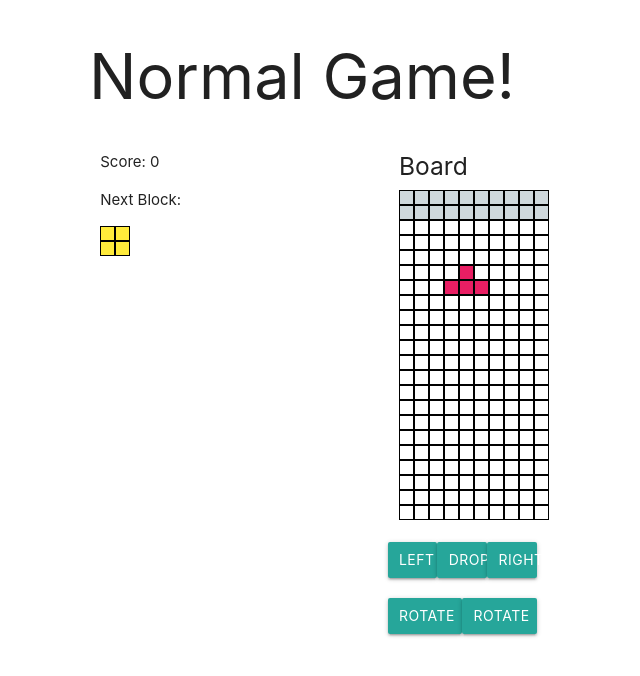
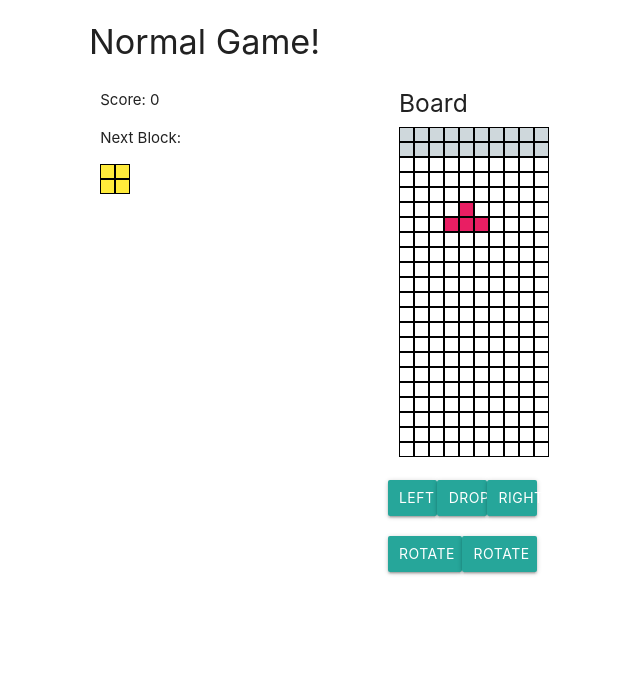
Before and after one commit to karatakis/angular-tetris, a website: page app/index.html at #!/game in a window 1280 px wide. Shown: the whole page, without its empty margins (103-743 px from the left). Drawn offline with nearby package versions, Linux system fonts and the light colour scheme; some packages are replaced by stand-ins of ours.

Commit message:
Update documentation and minor interface fix

```diff
--- a/app/game/game.html
+++ b/app/game/game.html
@@ -1,3 +1,3 @@
-<h1>Normal Game!</h1>
+<h4>Normal Game!</h4>
 
 <tetris AI="false"></tetris>
```
Also changed, not shown: README.md.
